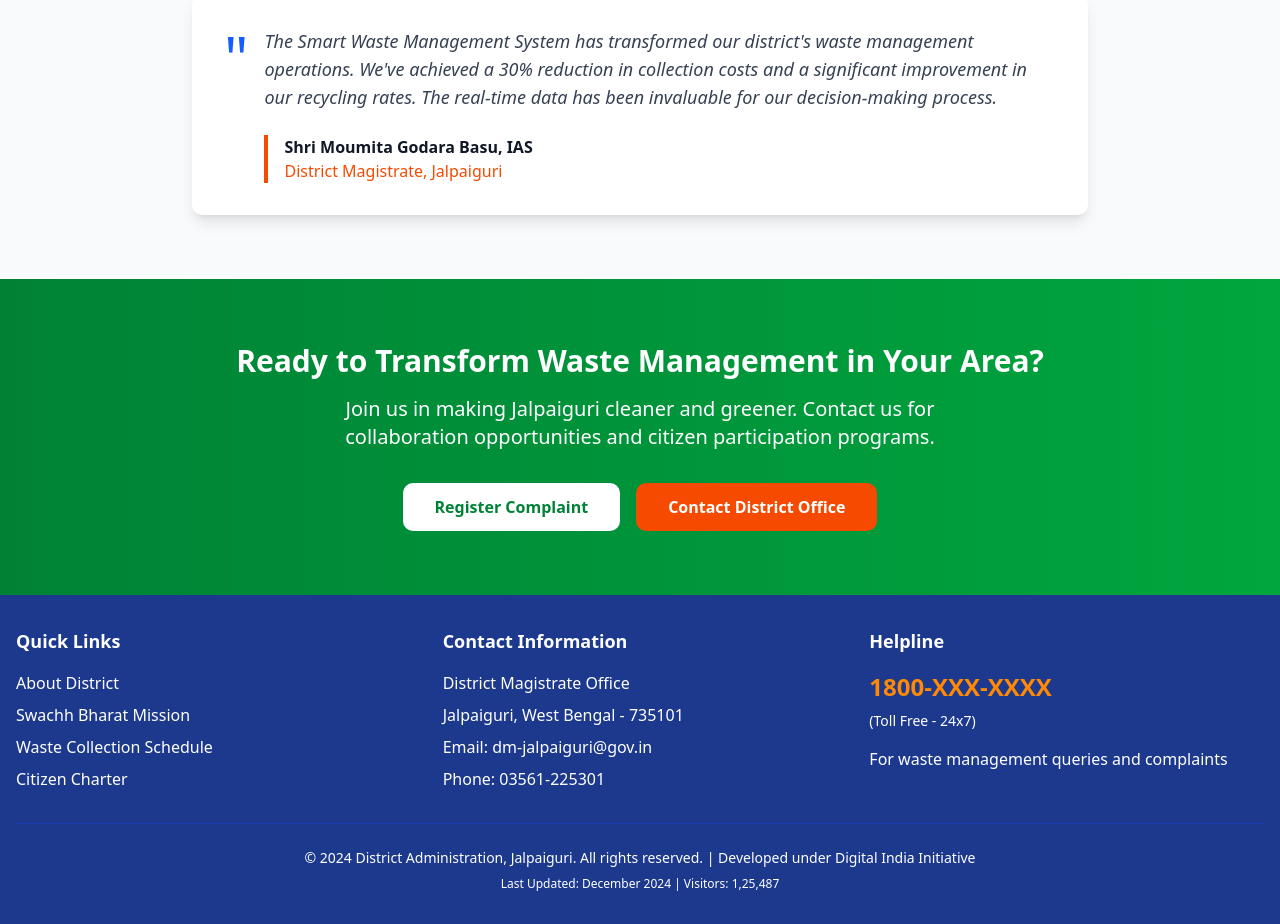
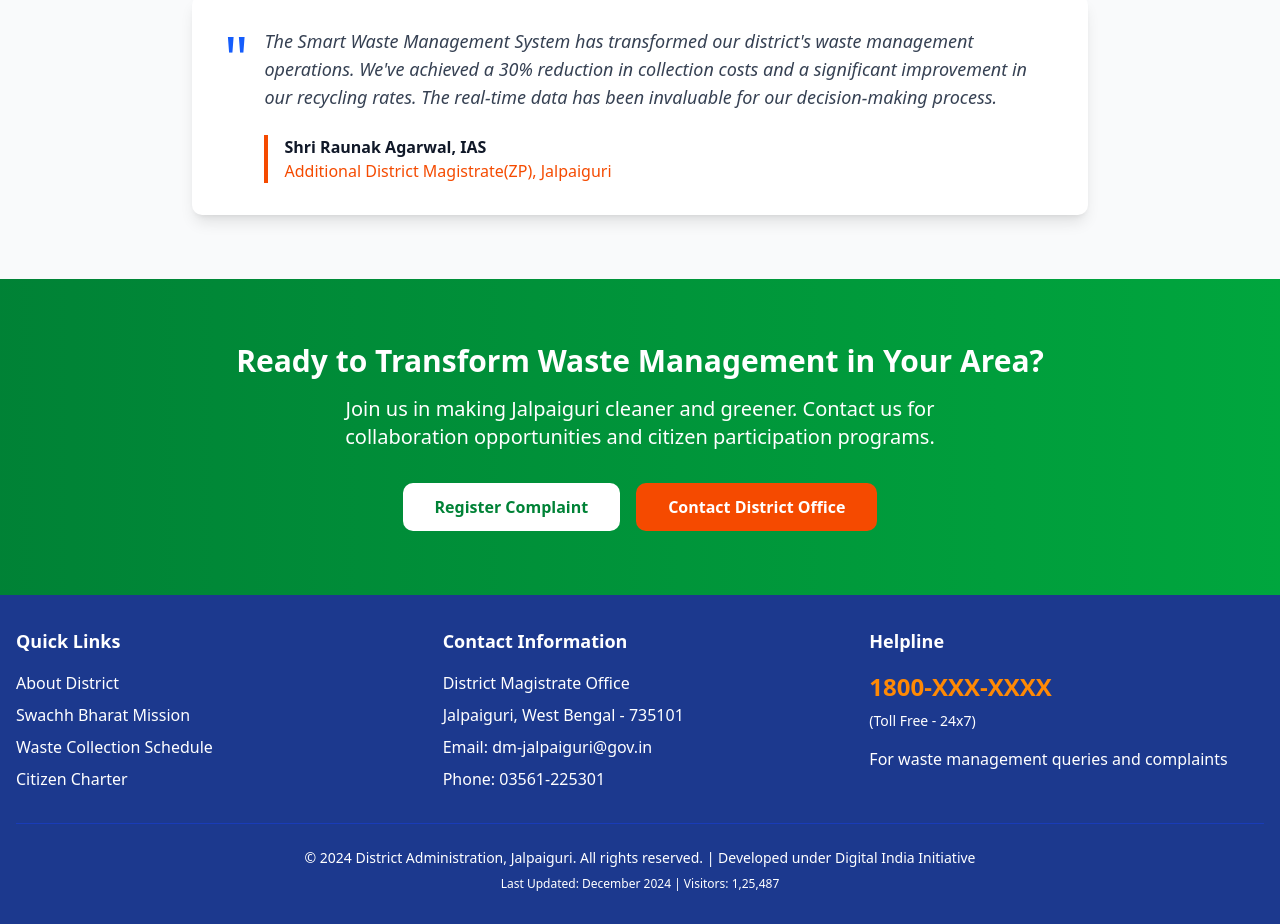
Before and after one commit to vigindranil/swmreports, a Next.js app: page /jalpaiguri in a window 1280 px wide. Shown: the part 4760-5684 px from the top of the page. Built offline with nearby package versions, Linux system fonts and the light colour scheme.

Commit message:
Your commit message

```diff
--- a/app/jalpaiguri/page.tsx
+++ b/app/jalpaiguri/page.tsx
@@ -570,10 +570,10 @@ export default function JalpaiguriWasteManagement() {
                 </p>
                 <div className="border-l-4 border-orange-600 pl-4">
                   <p className="font-bold text-gray-900">
-                    Shri Moumita Godara Basu, IAS
+                  Shri Raunak Agarwal, IAS
                   </p>
                   <p className="text-orange-600">
-                    District Magistrate, Jalpaiguri
+                  Additional District Magistrate(ZP), Jalpaiguri
                   </p>
                 </div>
               </div>
```
